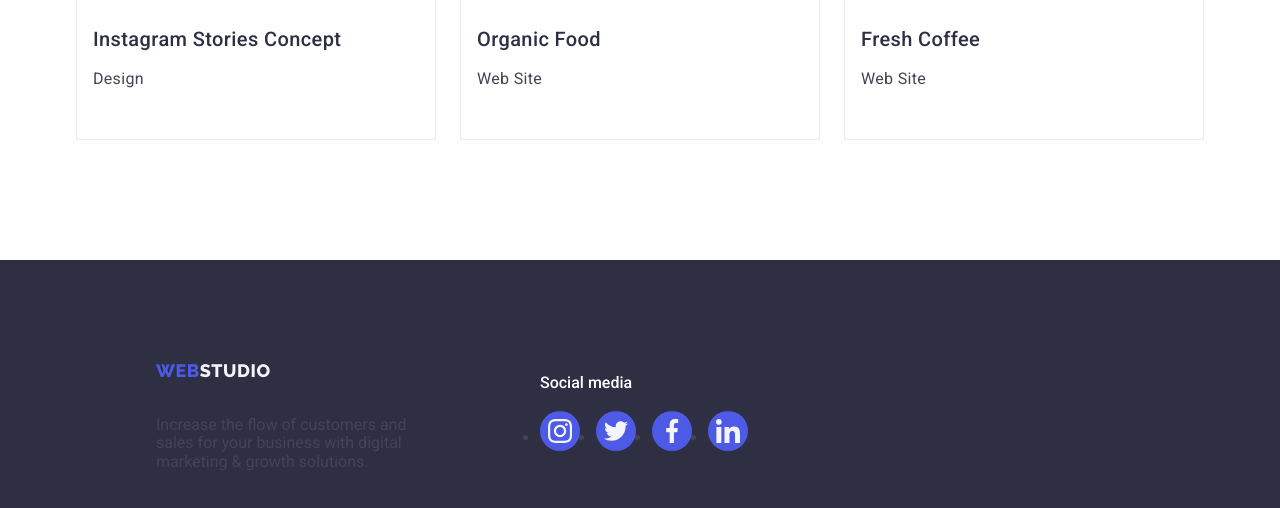
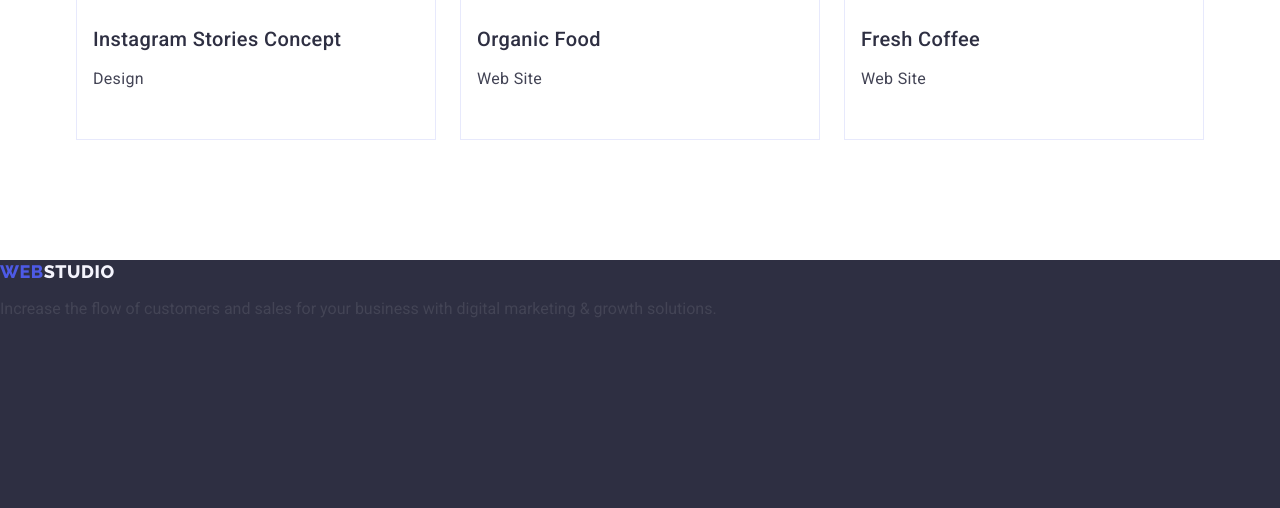
Before and after one commit to ArtemGit1/goit-markup-hw-04, a plain HTML site: page portfolio.html in a window 1280 px wide. Shown: the part 1584-2092 px from the top of the page. Drawn offline with Linux system fonts and the light colour scheme.

Commit message:
Update portfolio.html

```diff
--- a/portfolio.html
+++ b/portfolio.html
@@ -131,44 +131,9 @@
             </div>
         </section>
     </main>
-    <footer class="index-footer">
-        <div class="container">
-            <a href="./index.html" class="logo link one-footer-index">Web<span class="logo-span-two">Studio</span></a>
-            <p class="footer-p">Increase the flow of customers and sales for your business with digital marketing & growth solutions.</p>
-        </div>
-        <div class="index-footer-sn">
-            <p class="index-footer-sn-p">Social media</p>
-            <ul class="index-footer-sn-list">
-                <li class="index-footer-sn-list-li">
-                    <a href="" rel="noreferrer noopener" class="index-footer-list-li-a">
-                        <svg class="index-footer-sn-list-li-svg">
-                            <use href="./images/social-networks.svg#icon-instagram-2"></use>
-                        </svg>
-                    </a>
-                </li>
-                <li class="index-footer-sn-list-li">
-                    <a href="" rel="noreferrer noopener" class="index-footer-list-li-a">
-                        <svg class="index-footer-sn-list-li-svg">
-                            <use href="./images/social-networks.svg#icon-twitter-1"></use>
-                        </svg>
-                    </a>
-                </li>
-                <li class="index-footer-sn-list-li">
-                    <a href="" rel="noreferrer noopener" class="index-footer-list-li-a">
-                        <svg class="index-footer-sn-list-li-svg">
-                            <use href="./images/social-networks.svg#icon-facebook-1"></use>
-                        </svg>
-                    </a>
-                </li>
-                <li class="index-footer-sn-list-li">
-                    <a href="" rel="noreferrer noopener" class="index-footer-list-li-a">
-                        <svg class="index-footer-sn-list-li-svg">
-                            <use href="./images/social-networks.svg#icon-linkedin-1"></use>
-                        </svg>
-                    </a>
-                </li>
-            </ul>
-        </div>
+    <footer class="portfolio-footer">
+        <a href="./index.html" class="logo link">Web<span class="logo-span-two">Studio</span></a>
+        <p>Increase the flow of customers and sales for your business with digital marketing & growth solutions.</p>
     </footer>
 </body>
 </html>
```
